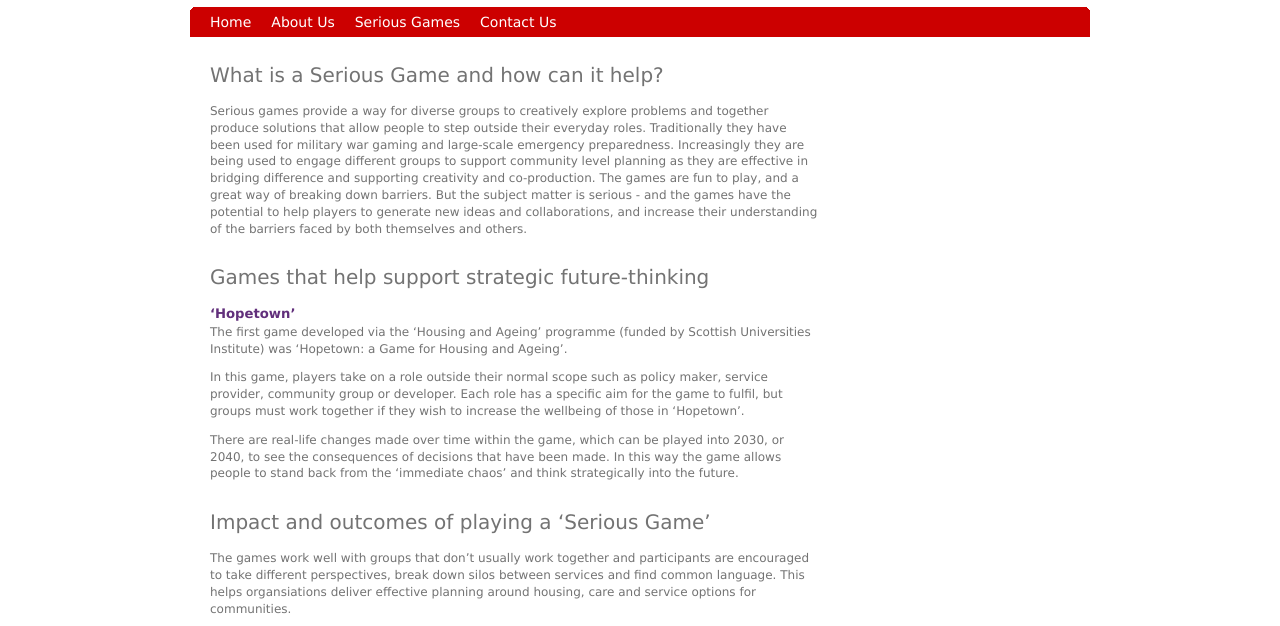
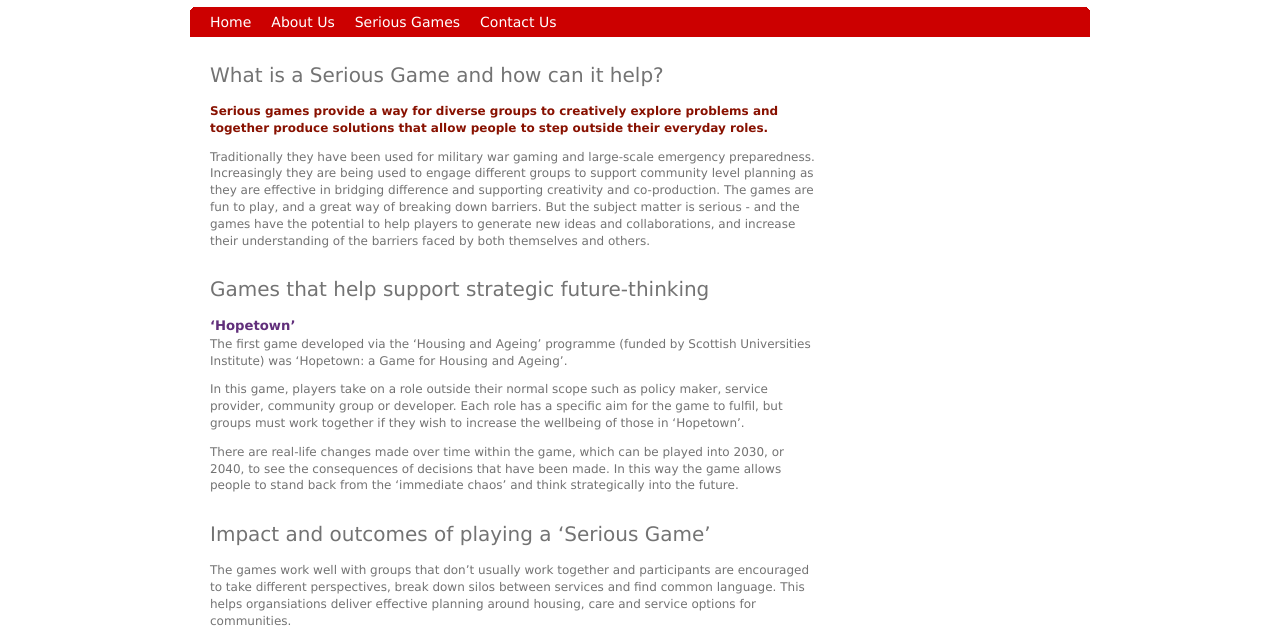
Before and after one commit to a1asdair/socialudo, a plain HTML site: page seriousgames.htm in a window 1280 px wide. Shown: the part 163-789 px from the top of the page. Drawn offline with Linux system fonts and the light colour scheme.

Commit message:
Update seriousgames.htm

```diff
--- a/seriousgames.htm
+++ b/seriousgames.htm
@@ -100,7 +100,8 @@
 	<section id="what">
 	<h1>What is a Serious Game and how can it help? </h1>
 	<p>
-	Serious games provide a way for diverse groups to creatively explore problems and together produce solutions that allow people to step outside their everyday roles. Traditionally they have been used for military war gaming and large-scale emergency preparedness. Increasingly they are being used to engage different groups to support community level planning as they are effective in bridging difference and supporting creativity and co-production. The games are fun to play, and a great way of breaking down barriers. But the subject matter is serious - and the games have the potential to help players to generate new ideas and collaborations, and increase their understanding of the barriers faced by both themselves and others.
+	<red><b>Serious games provide a way for diverse groups to creatively explore problems and together produce solutions that allow people to step outside their everyday roles.</red></b></p>
+	<p> Traditionally they have been used for military war gaming and large-scale emergency preparedness. Increasingly they are being used to engage different groups to support community level planning as they are effective in bridging difference and supporting creativity and co-production. The games are fun to play, and a great way of breaking down barriers. But the subject matter is serious - and the games have the potential to help players to generate new ideas and collaborations, and increase their understanding of the barriers faced by both themselves and others.
 	</p>
 	</section>
 
```
